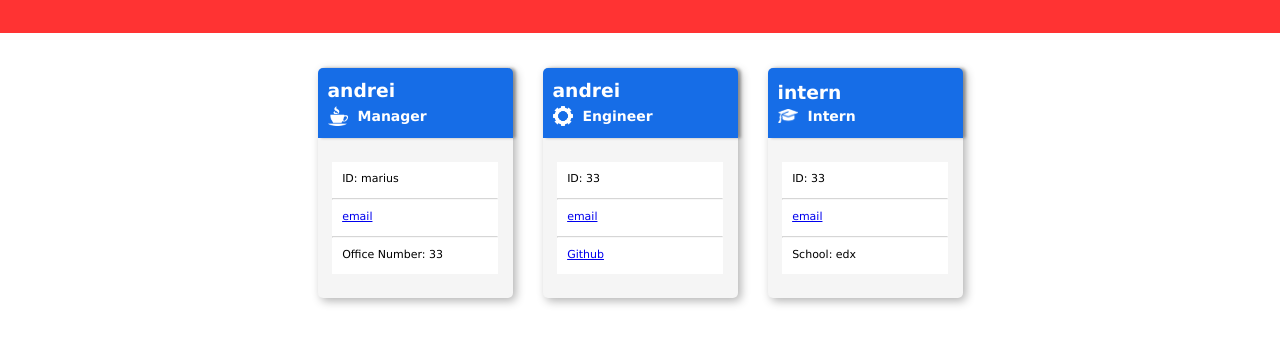
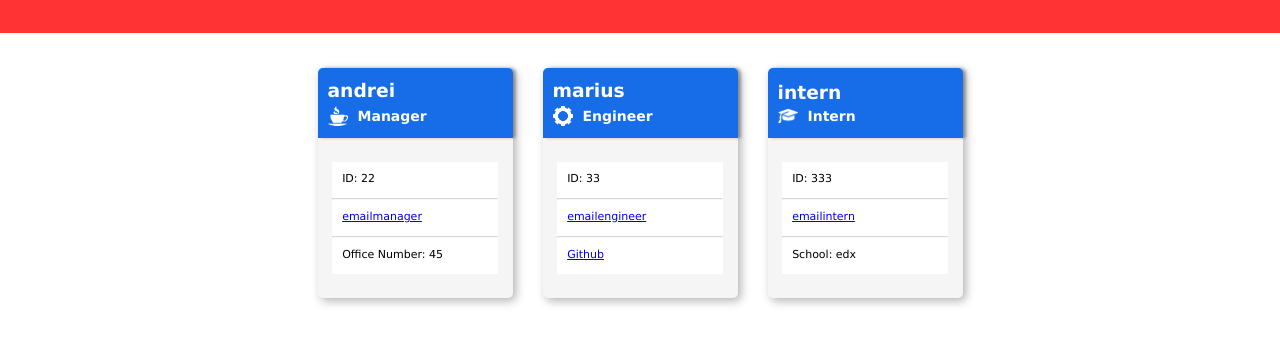
Before and after one commit to fishmon/TeamManagerGenerator, a website: page dist/team.html in a window 1280 px wide. Shown: the part 67-410 px from the top of the page. Drawn offline with Linux system fonts and the light colour scheme.

Commit message:
added readme file

```diff
--- a/dist/team.html
+++ b/dist/team.html
@@ -29,20 +29,20 @@
           </div>
           <div id="card-body">
             <div id="body-container">
-              <p id="ID">ID: marius</p>
+              <p id="ID">ID: 22</p>
               <hr />
               <p id="body-email">
-                <a href="mailto:email">email</a>
+                <a href="mailto:emailmanager">emailmanager</a>
               </p>
               <hr />
-              <p id="body-info">Office Number: 33</p>
+              <p id="body-info">Office Number: 45</p>
             </div>
           </div>
         </div>
         <div id="employee-card">
           <div id="head-container">
             <div id="card-head">
-              <h3>andrei</h3>
+              <h3>marius</h3>
               <div id="role">
                 <img
                   src="../dist/images/engineer-icon.png"
@@ -57,7 +57,7 @@
               <p id="ID">ID: 33</p>
               <hr />
               <p id="body-email">
-                <a href="mailto:email">email</a>
+                <a href="mailto:emailengineer">emailengineer</a>
               </p>
               <hr />
               <p id="body-info">
@@ -86,10 +86,10 @@
           </div>
           <div id="card-body">
             <div id="body-container">
-              <p id="ID">ID: 33</p>
+              <p id="ID">ID: 333</p>
               <hr />
               <p id="body-email">
-                <a href="mailto:email">email</a>
+                <a href="mailto:emailintern">emailintern</a>
               </p>
               <hr />
               <p id="body-info">School: edx</p>
```
Also changed, not shown: README.md, 1 other file.
